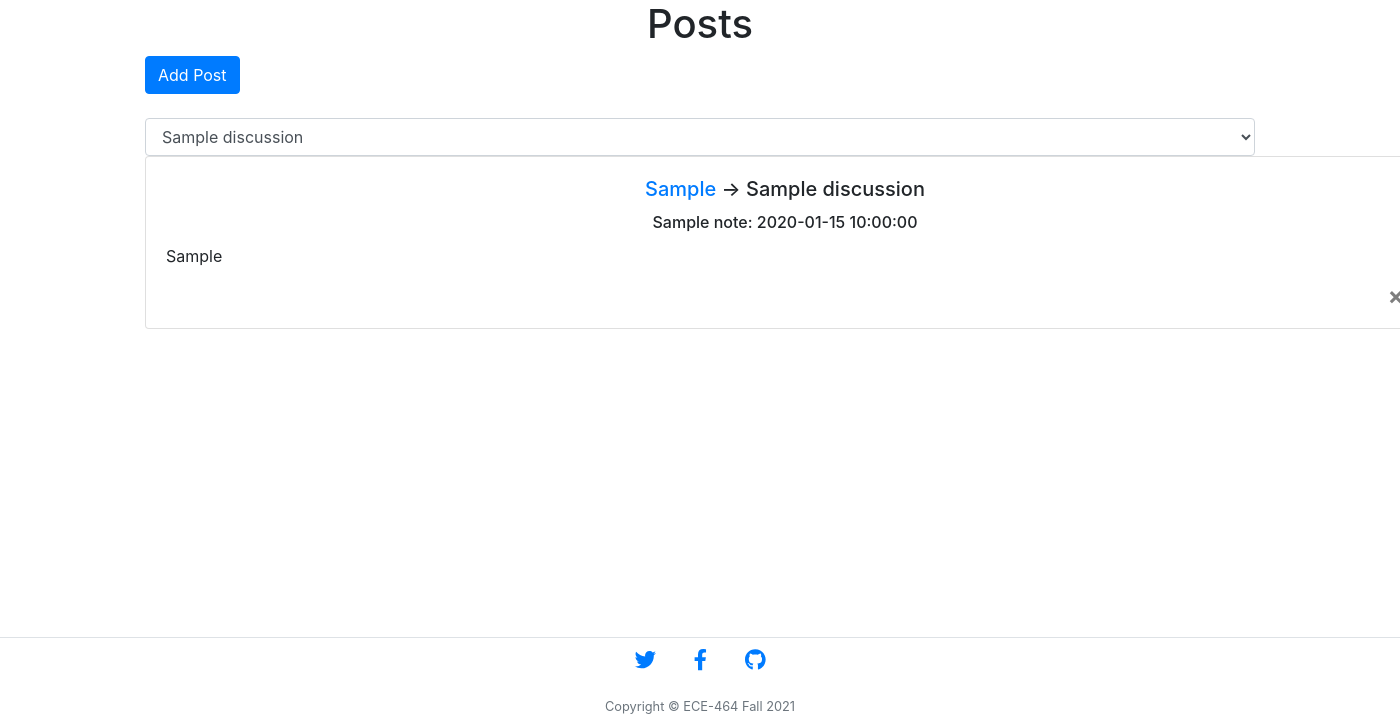
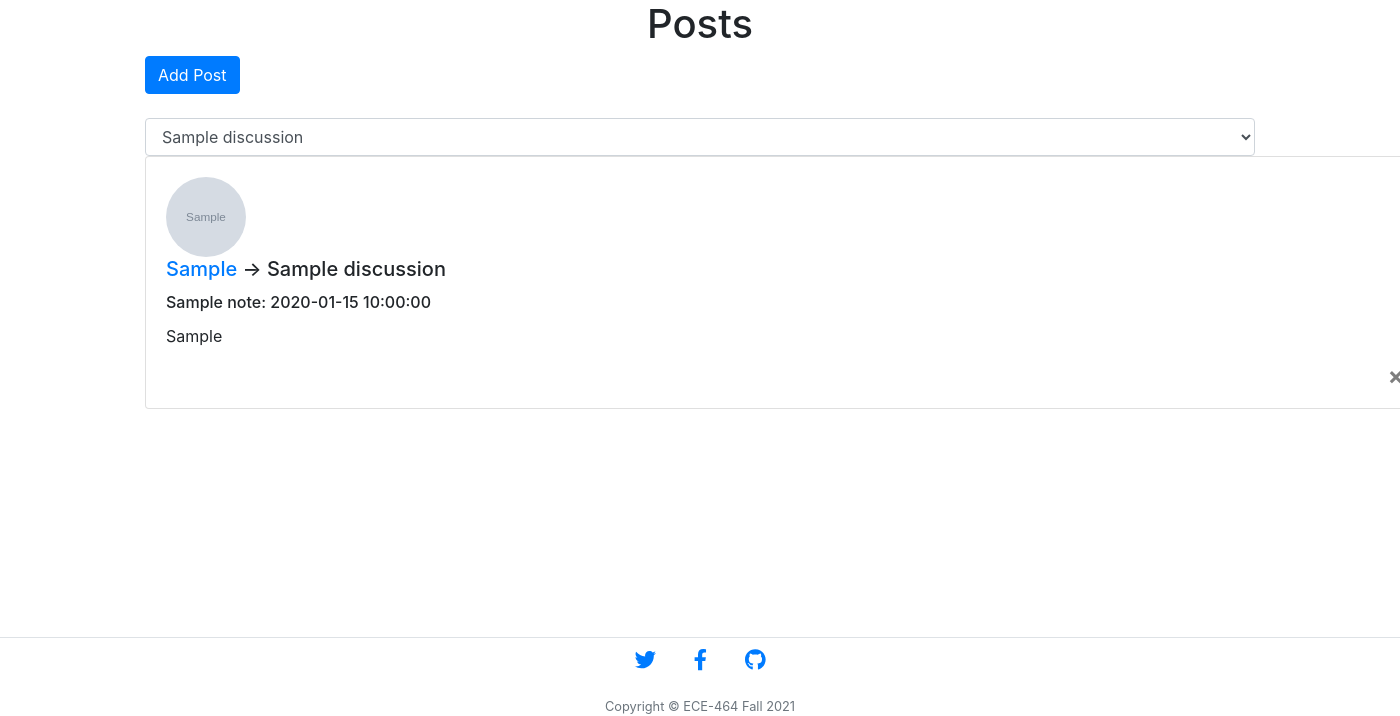
Before and after one commit to joongyeoncho0823/ECE464_FinalProject, a Flask app: page / in a window 1400 px wide. Shown: the part 84-800 px from the top of the page. Run offline with Flask 2, Linux system fonts and the light colour scheme; a user stored in the database is signed in; tables that the repository leaves empty hold one stand-in row (values such as "Sample post"); grey boxes marked "Sample" are stand-in pictures; some libraries are stand-ins or nearby versions.

Commit message:
Expanded Profile Picture Functionality
Each post now has a clickable profile picture of the guy who posted

```diff
--- a/website/templates/home.html
+++ b/website/templates/home.html
@@ -18,9 +18,15 @@
   {% if note.discussion_id == some_discussion.id%}
     <div class="card" style="width: 80rem;">
       <div class="card-body">
-          <h5 align="center" class="card-title"><a href="{{url_for('profile.viewProfile', user_id = note.user_id)}}">{{note.first_name}}</a> ->
+        <!--  -->
+        <div class="media">
+          <a href="{{url_for('profile.viewProfile', user_id = note.user_id)}}">
+            <img class="rounded-circle account-img" src={{url_for('static', filename='assets/profile_pictures/' + note.profile_picture)}} width=80px height=80px>
+          </a>
+        </div>
+          <h5 align="left" class="card-title"><a href="{{url_for('profile.viewProfile', user_id = note.user_id)}}">{{note.first_name}}</a> ->
             {{note.discussion_name}}</h5>
-        <h6 align= "center" class="card-title">{{note.title}}:  <span>{{note.date}}</span></h6>
+        <h6 align= "left" class="card-title">{{note.title}}:  <span>{{note.date}}</span></h6>
         <p class="card-text">{{ note.data }}</p>
         {%if note.user_id == user.id%}
         <button type="button" class="close" onClick="deleteNote({{ note.id }})">
```
